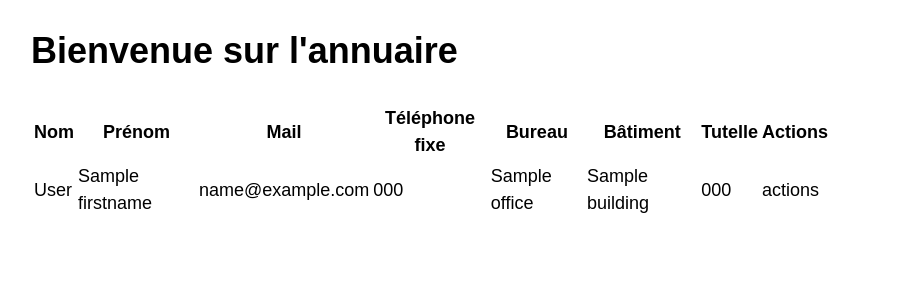
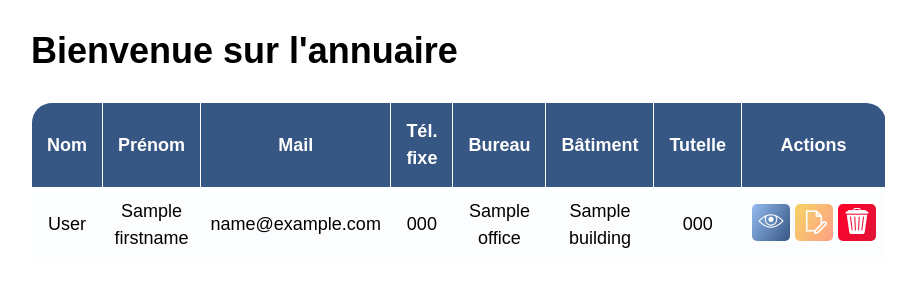
Before and after one commit to WesleyPin/ProjetLaboHubert, a Symfony app: template annuaire/templates/front/index.html.twig in a window 1280 px wide. Shown: the top 300 px of the page, without its empty margins (209-1125 px from the left). Run offline with Twig, Linux system fonts and the light colour scheme; the template is opened without the code that fills it: most values are stand-ins (such as "Sample title", 1, 10 or a date in 2020); some libraries are stand-ins or nearby versions.

Commit message:
Ajout CSS tableau annuaire

```diff
--- a/annuaire/public/css/annuaire.css
+++ b/annuaire/public/css/annuaire.css
@@ -45,3 +45,87 @@
     outline: none;
     margin-top: 10px;
 }
+
+/* Tableau annuaire */
+.table-annuaire {
+    border-collapse: collapse;
+}
+
+.table-annuaire thead {
+    background-color: #365684;
+}
+
+.table-annuaire thead th {
+    color: white;
+    border: 1px solid white;
+    padding: 15px;
+}
+
+.table-annuaire thead th:first-child {
+    border-top-left-radius: 20px;
+}
+
+.table-annuaire thead th:last-child {
+    border-top-right-radius: 20px;
+}
+
+/* Pour chaque <tr>, impair */
+.table-annuaire tbody tr:nth-child(odd){
+    background-color: #fcfdff;
+}
+
+/* Pour chaque <tr>, pair */
+.table-annuaire tbody tr:nth-child(even){
+    background-color: #eaf5ff;
+}
+
+.table-annuaire td {
+    text-align: center;
+    /*border: 1px solid #17324f;*/
+    padding: 10px;
+}
+
+/* Boutons dans le tableau annuaire */
+.table-annuaire button {
+    border-radius: 5px;
+    border: 0;
+    cursor: pointer;
+    outline: none;
+}
+
+/* Boutons mouse hover */
+.table-annuaire button:hover {
+    filter: opacity(.8);
+}
+
+/* Icônes des boutons */
+.table-annuaire button img {
+    padding : 3px 0 3px 0;
+}
+
+/* Permet de ne pas sauter de ligne pour les boutons */
+.do-not-wrap {
+    white-space:nowrap;
+}
+
+/* Bouton Voir */
+.button-view {
+    background-image: linear-gradient(120deg, #94baef 0%, #365684 100%);
+}
+
+/* Bouton Modifier */
+.button-edit {
+    background-image: linear-gradient(120deg, #f6d365 0%, #fda085 100%);
+}
+
+/* Bouton Supprimer */
+.button-delete {
+    background-image: linear-gradient(120deg, #ff002a 0%, #e01637 100%);
+}
+
+/* Smartphones */
+@media (max-width: 720px){
+    .table-annuaire {
+        /* TODO : Rendre le tableau responsive */
+    }
+}
--- a/annuaire/templates/front/index.html.twig
+++ b/annuaire/templates/front/index.html.twig
@@ -1,6 +1,6 @@
 {% extends 'base.html.twig' %}
 
-{% block title %}Hello FrontController!{% endblock %}
+{% block title %}Annuaire{% endblock %}
 
 {% block body %}
 <style>
@@ -10,8 +10,9 @@
 
 <div class="example-wrapper">
     <h1>Bienvenue sur l'annuaire {{ app.user.username }}</h1>
-    <table>
+    <table class="table-annuaire">
       <tr>
+        <thead>
           <th>
             Nom
           </th>
@@ -22,7 +23,7 @@
             Mail
           </th>
           <th>
-          Téléphone fixe
+            Tél. fixe
           </th>
           <th>
             Bureau
@@ -36,6 +37,7 @@
           <th>
             Actions
           </th>
+        </thead>
       </tr>
     {% for user in users %}
       <tr>
@@ -61,7 +63,12 @@
           {{ user.tutelle }}
         </td>
         <td>
-          actions
+          <span class="do-not-wrap">
+            <!-- TODO : Ajouter leur action -->
+            <button class="button-view"><img src="{{ asset('img/view-26.png') }}" alt="Voir"></button>
+            <button class="button-edit"><img src="{{ asset('img/edit-26.png') }}" alt="Modifier"></button>
+            <button class="button-delete"><img src="{{ asset('img/delete-26.png') }}" alt="Supprimer"></button>
+          </span>
         </td>
       </tr>
     {% endfor %}
```
Also changed, not shown: annuaire/public/img/delete-26.png (added), annuaire/public/img/edit-26.png (added), annuaire/public/img/view-26.png (added), 1 other file. Lines whose indentation alone changed are shown as unchanged.
